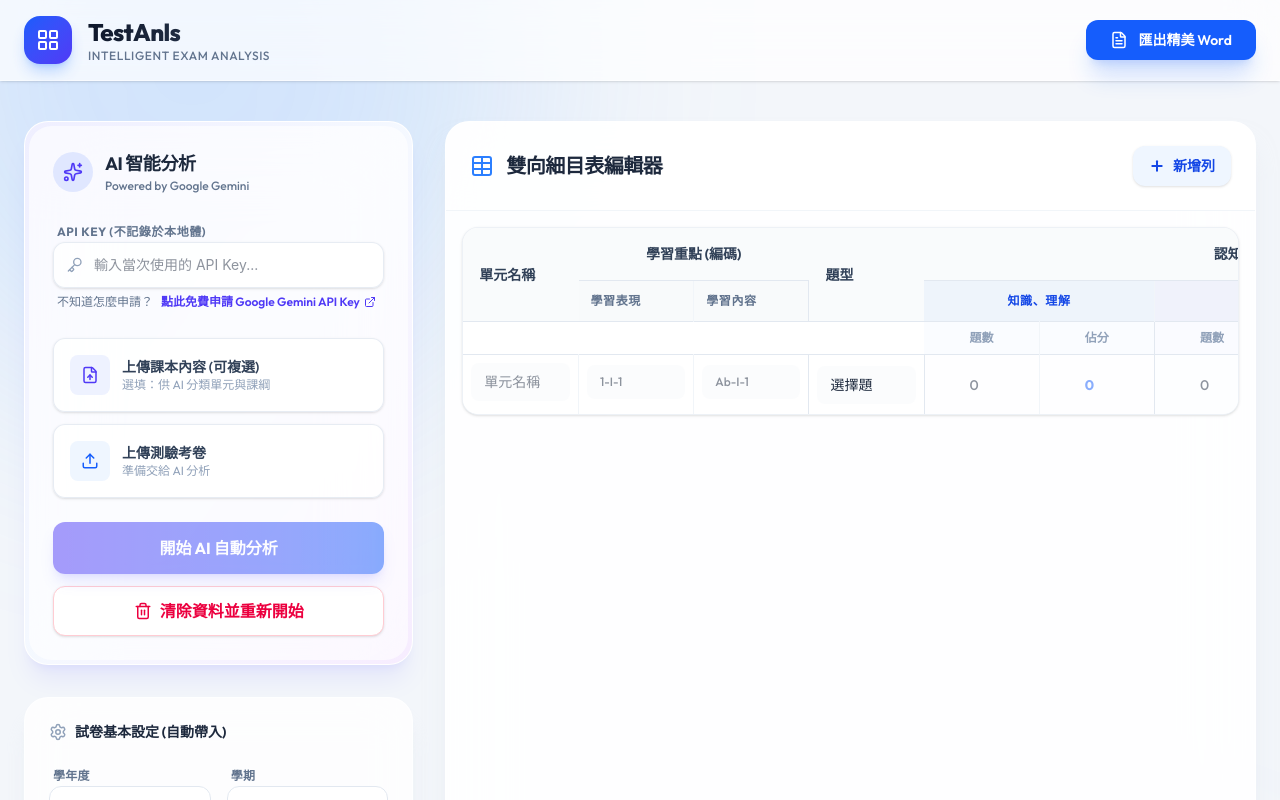
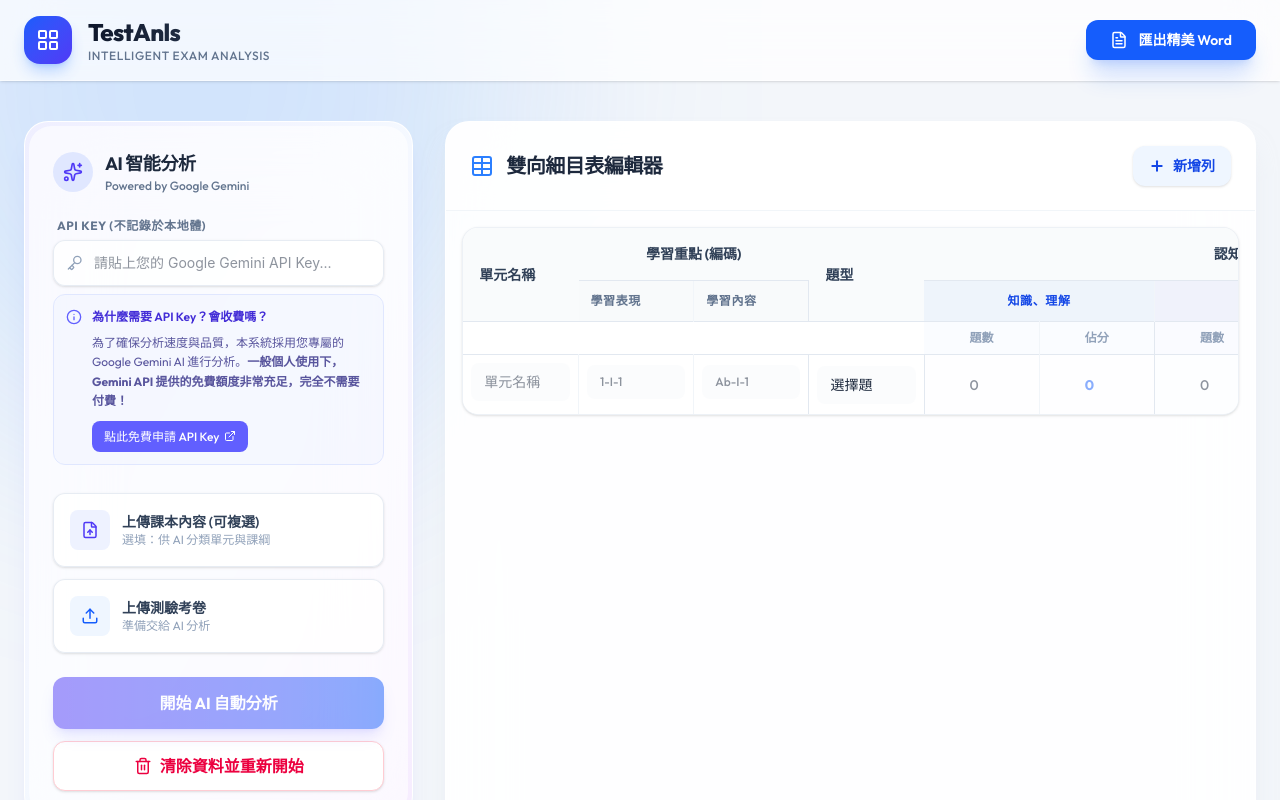
Before and after one commit to chy23/TestAnls, a React (Vite) app: page / in a window 1280 px wide. Shown: the top 800 px of the page. Built offline with nearby package versions, Linux system fonts and the light colour scheme.

Commit message:
Add detailed API key application and fee info

```diff
--- a/src/App.jsx
+++ b/src/App.jsx
@@ -1,5 +1,5 @@
 import React, { useState } from 'react';
-import { Upload, FileText, Download, Plus, Trash2, Settings, Table as TableIcon, Sparkles, Key, AlertCircle, Loader2, LayoutGrid, CheckCircle2, FileUp, ExternalLink } from 'lucide-react';
+import { Upload, FileText, Download, Plus, Trash2, Settings, Table as TableIcon, Sparkles, Key, AlertCircle, Loader2, LayoutGrid, CheckCircle2, FileUp, ExternalLink, Info } from 'lucide-react';
 import { Document, Packer, Paragraph, TextRun, Table, TableRow, TableCell, WidthType, AlignmentType, VerticalAlign } from 'docx';
 import { saveAs } from 'file-saver';
 import { GoogleGenAI } from '@google/genai';
@@ -466,7 +466,9 @@ export default function App() {
 
                 <div className="space-y-5 flex-1">
                   <div className="space-y-1.5">
-                    <label className="text-xs font-bold text-slate-500 uppercase tracking-wider pl-1">API Key (不記錄於本地體)</label>
+                    <label className="text-xs font-bold text-slate-500 uppercase tracking-wider pl-1 flex justify-between items-center">
+                      <span>API Key (不記錄於本地體)</span>
+                    </label>
                     <div className="relative">
                       <Key size={16} className="absolute left-3.5 top-1/2 -translate-y-1/2 text-slate-400" />
                       <input
@@ -474,15 +476,23 @@ export default function App() {
                         value={apiKey}
                         onChange={handleApiKeyChange}
                         className="w-full pl-10 pr-4 py-3 bg-white/80 border border-slate-200/80 rounded-xl focus:ring-4 focus:ring-indigo-500/20 focus:border-indigo-500 outline-none transition-all text-sm font-mono placeholder:font-sans shadow-sm"
-                        placeholder="輸入當次使用的 API Key..."
+                        placeholder="請貼上您的 Google Gemini API Key..."
                       />
                     </div>
-                    <div className="pl-1 flex flex-wrap items-center gap-x-2 gap-y-1 text-xs text-slate-500">
-                      <span>不知道怎麼申請？</span>
-                      <a href="https://aistudio.google.com/app/apikey" target="_blank" rel="noopener noreferrer" className="inline-flex items-center gap-1 text-indigo-600 font-semibold hover:text-indigo-700 hover:underline">
-                        點此免費申請 Google Gemini API Key <ExternalLink size={12} />
-                      </a>
-                    </div>
+                    {!apiKey && (
+                      <div className="mt-2 p-3 bg-indigo-50/50 border border-indigo-100 rounded-xl flex items-start gap-2.5 animate-in fade-in">
+                        <Info size={16} className="text-indigo-500 shrink-0 mt-0.5" />
+                        <div className="text-xs text-indigo-900/80 space-y-1.5 leading-relaxed">
+                          <p className="font-semibold text-indigo-700">為什麼需要 API Key？會收費嗎？</p>
+                          <p>為了確保分析速度與品質，本系統採用您專屬的 Google Gemini AI 進行分析。<strong>一般個人使用下，Gemini API 提供的免費額度非常充足，完全不需要付費！</strong></p>
+                          <div className="pt-1">
+                            <a href="https://aistudio.google.com/app/apikey" target="_blank" rel="noopener noreferrer" className="inline-flex items-center gap-1 text-white bg-indigo-500 hover:bg-indigo-600 px-3 py-1.5 rounded-lg font-medium transition-colors">
+                              點此免費申請 API Key <ExternalLink size={12} />
+                            </a>
+                          </div>
+                        </div>
+                      </div>
+                    )}
                   </div>
 
                   <div className="space-y-3 pt-2">
```
